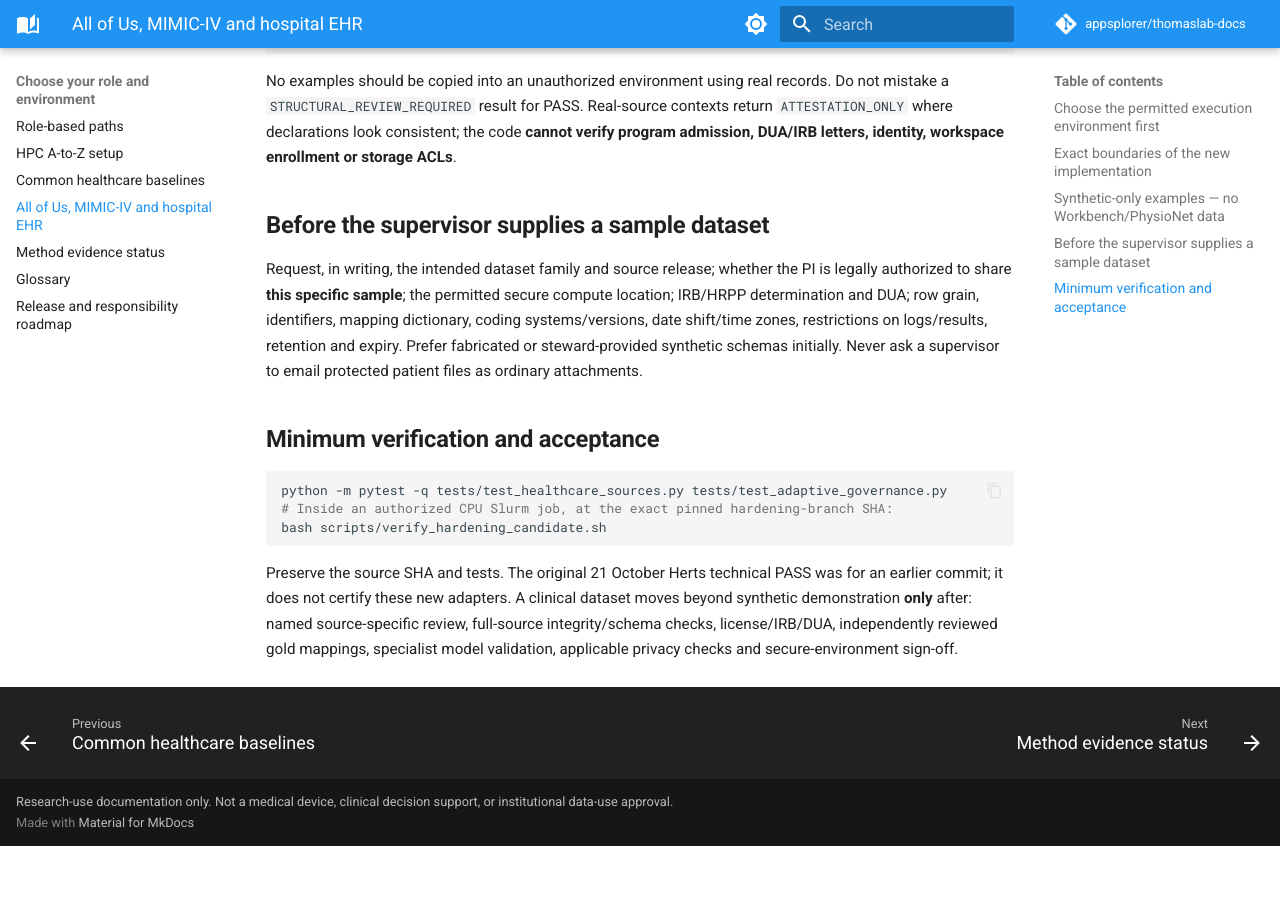
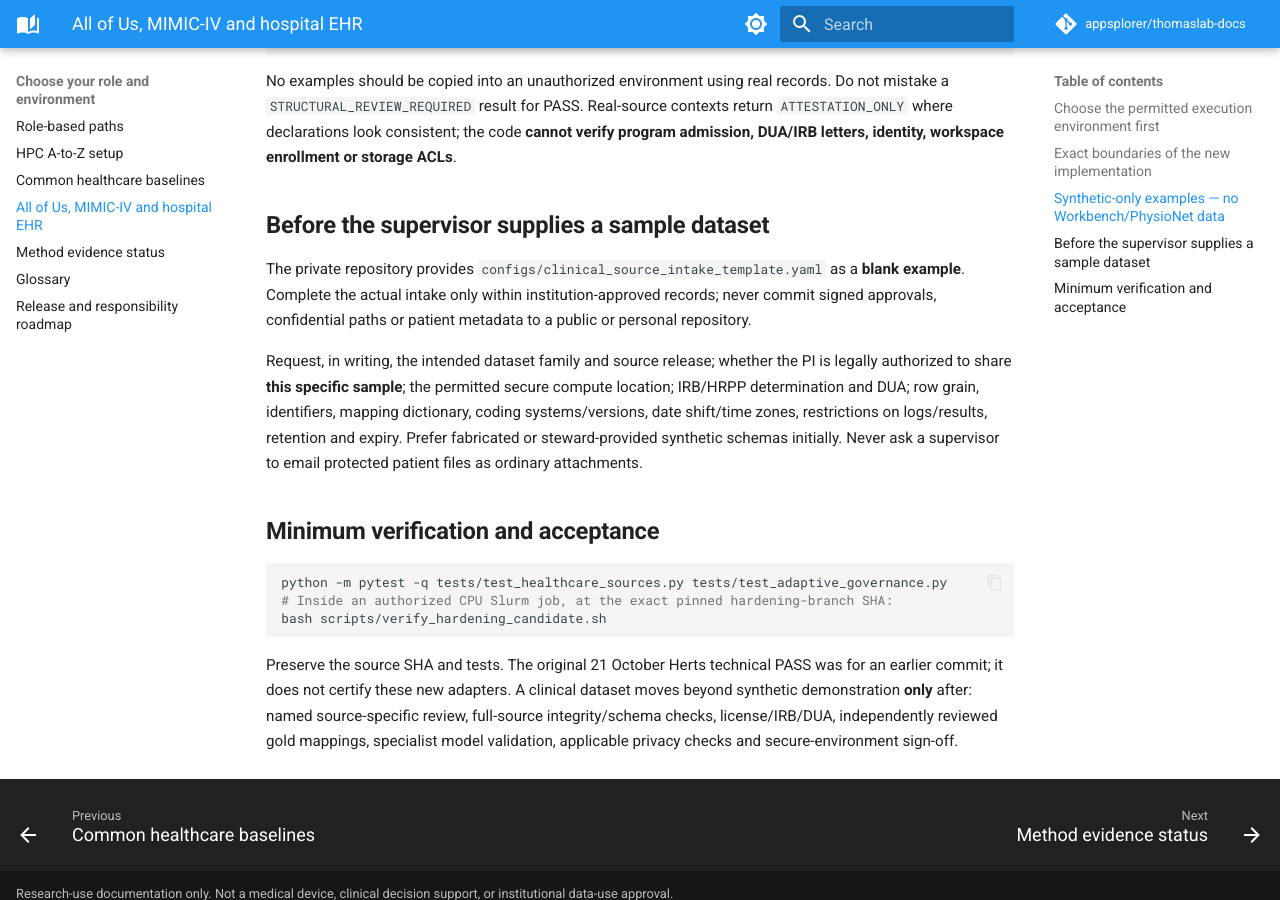
Before and after one commit to appsplorer/thomaslab-docs, an MkDocs documentation site: the page built from docs/guides/dataset-access-and-adapters.md, in a window 1280 px wide and 900 px high, scrolled down 2825 px. Built offline with MkDocs 1.6.1 and Material for MkDocs 9.7.7, drawn with Linux system fonts in a browser that asks for light colours; comment, search, counter and statistics services are not loaded; before the commit the page ends 3671 px from its top, so only the background shows below that.

Commit message:
docs: link secure, blank supervisor dataset handover template

```diff
--- a/docs/guides/dataset-access-and-adapters.md
+++ b/docs/guides/dataset-access-and-adapters.md
@@ -110,6 +110,8 @@
 
 ## Before the supervisor supplies a sample dataset
 
+The private repository provides `configs/clinical_source_intake_template.yaml` as a **blank example**. Complete the actual intake only within institution-approved records; never commit signed approvals, confidential paths or patient metadata to a public or personal repository.
+
 Request, in writing, the intended dataset family and source release;
 whether the PI is legally authorized to share **this specific sample**;
 the permitted secure compute location; IRB/HRPP determination and DUA;
```
